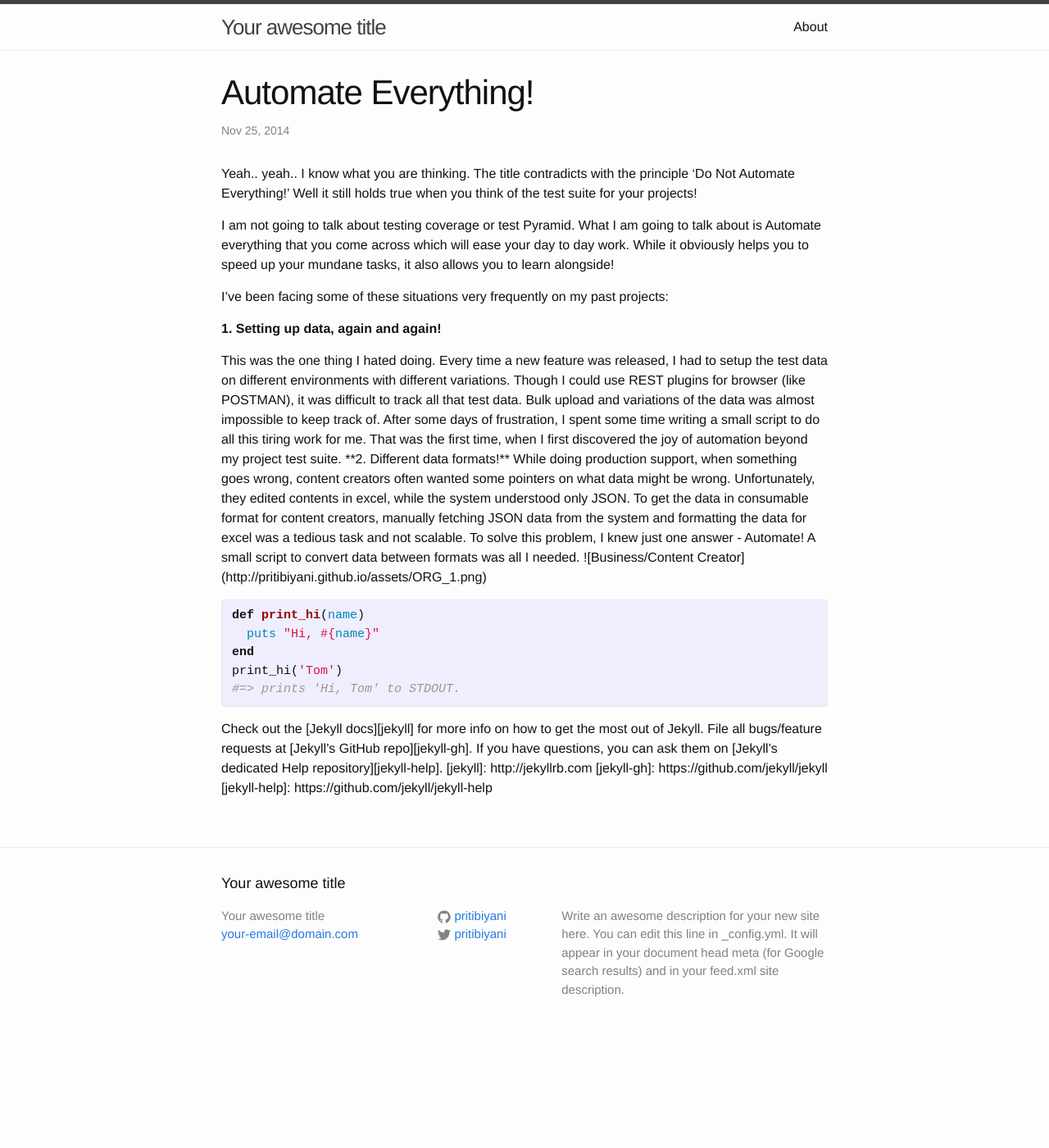
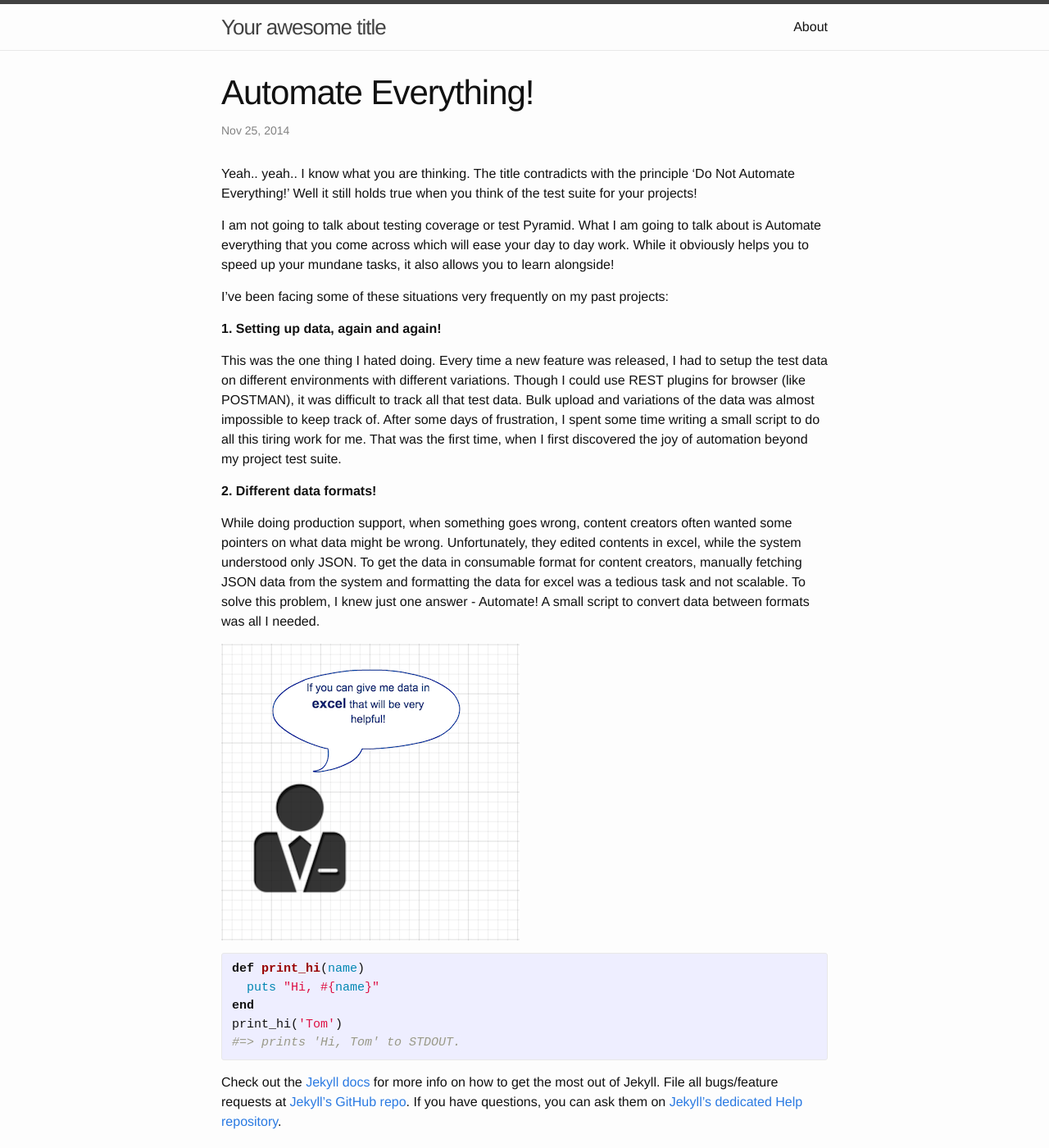
Before and after one commit to pritibiyani/pritibiyani.github.io, a Jekyll site: the page built from _posts/2014-11-25-automate-everything.markdown, in a window 1280 px wide and 1400 px high. Shown: the whole window at 82% size. Built offline with Jekyll 4.4.1, drawn with Linux system fonts in a browser that asks for light colours.

Commit message:
Removing <p> tag

```diff
--- a/_posts/2014-11-25-automate-everything.markdown
+++ b/_posts/2014-11-25-automate-everything.markdown
@@ -12,7 +12,7 @@ I’ve been facing some of these situations very frequently on my past projects:
 
 **1. Setting up data, again and again!**
 
-<p>This was the one thing I hated doing. Every time a new feature was released, I had to setup the test data on different environments with different variations. Though I could use REST plugins for browser (like POSTMAN), it was difficult to track all that test data. Bulk upload and variations of the data was almost impossible to keep track of.
+This was the one thing I hated doing. Every time a new feature was released, I had to setup the test data on different environments with different variations. Though I could use REST plugins for browser (like POSTMAN), it was difficult to track all that test data. Bulk upload and variations of the data was almost impossible to keep track of.
 After some days of frustration, I spent some time writing a small script to do all this tiring work for me. That was the first time, when I first discovered the joy of automation beyond my project test suite.
 
 
```
